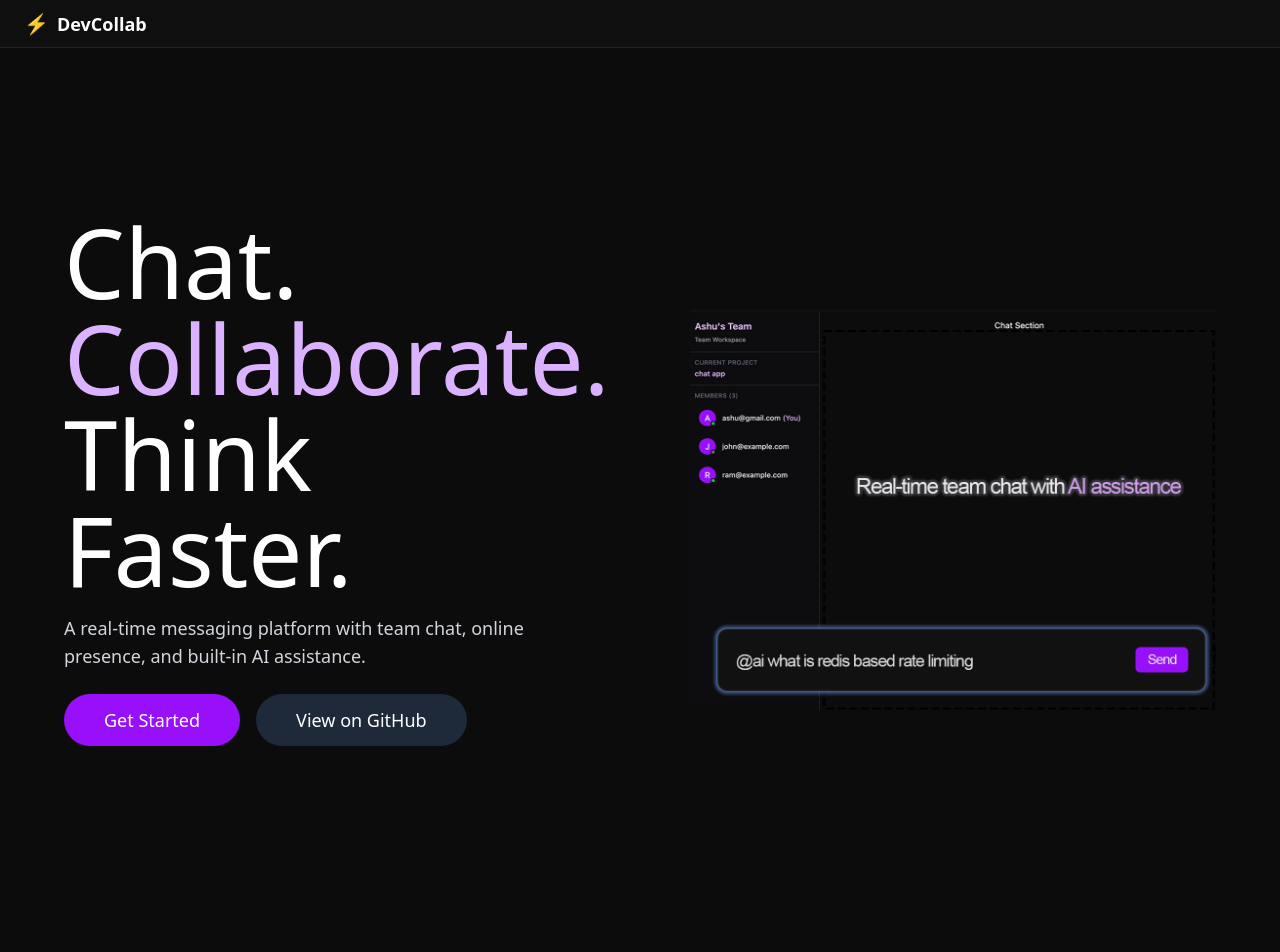
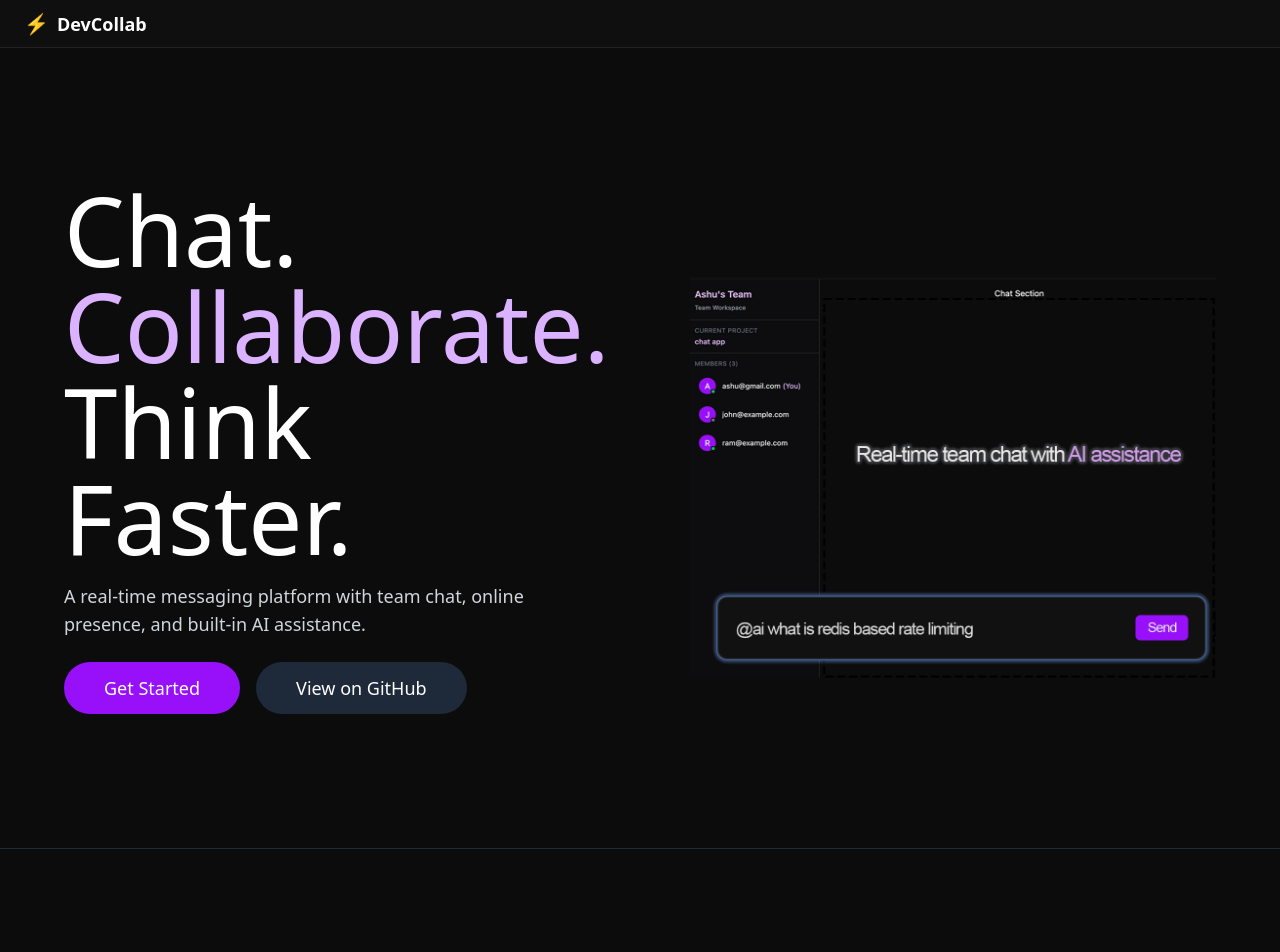
Before and after one commit to Ashu243/chatapp-with-ai, a React (Vite) app in the folder frontend/: page / in a window 1280 px wide. Shown: the top 952 px of the page. Built offline with nearby package versions, Linux system fonts and the light colour scheme; no server answers.

Commit message:
ui: improve delay in gsap animation on landing page

```diff
--- a/frontend/src/components/pages/LandingPage/Card.jsx
+++ b/frontend/src/components/pages/LandingPage/Card.jsx
@@ -18,6 +18,7 @@ const Card = () => {
         y:30,
         duration: .5,
         stagger: .1,
+        delay: .2,
         scale: 1.05,
         scrollTrigger: {
           trigger: '.card-item',
--- a/frontend/src/components/pages/LandingPage/Footer.jsx
+++ b/frontend/src/components/pages/LandingPage/Footer.jsx
@@ -17,6 +17,7 @@ const Footer = () => {
                 opacity: 0,
                 // y: 30,
                 stagger: 0.1,
+                delay: .2,
                 duration: 0.5,
                 ease: "power2.out",
                 scale: 1.05,
--- a/frontend/src/components/pages/LandingPage/Hero.jsx
+++ b/frontend/src/components/pages/LandingPage/Hero.jsx
@@ -33,7 +33,7 @@ const Hero = () => {
       <div
         ref={containerRef}
         className="min-h-screen main flex flex-col lg:flex-row items-center justify-center
-                   pt-12 lg:pt-16 gap-12 lg:gap-20 px-6 lg:px-16"
+                   -pt-30 gap-12 lg:gap-20 px-6 lg:px-16"
       >
         <div className="heading max-w-xl text-center lg:text-left">
           <h1 className="hero-item text-5xl sm:text-6xl lg:text-8xl">Chat.</h1>
@@ -71,6 +71,7 @@ const Hero = () => {
           />
         </div>
       </div>
+      <hr className="w-full h-0.5 text-gray-800" />
 
       <StartBuilding />
       <Card />
```
